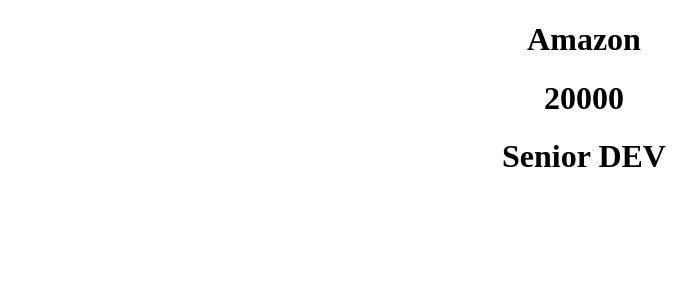
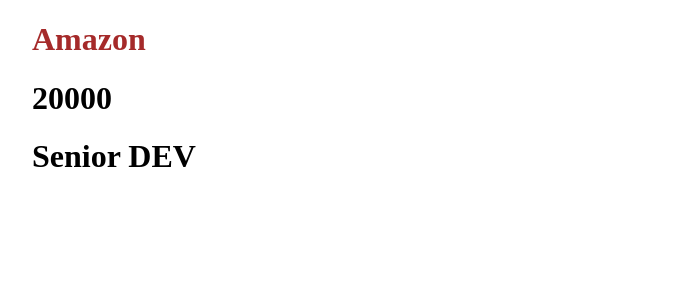
Before and after one commit to AmosDesigns01/ReactTutorial, a React (Create React App) app: page / in a window 1280 px wide. Shown: the top 300 px of the page, without its empty margins (56-753 px from the left). Built offline with nearby package versions, Linux system fonts and the light colour scheme.

Commit message:
learnt about style module and also the configuration with type script

```diff
--- a/src/App.css
+++ /dev/null
@@ -1,38 +0,0 @@
-.App {
-  text-align: center;
-}
-
-.App-logo {
-  height: 40vmin;
-  pointer-events: none;
-}
-
-@media (prefers-reduced-motion: no-preference) {
-  .App-logo {
-    animation: App-logo-spin infinite 20s linear;
-  }
-}
-
-.App-header {
-  background-color: #282c34;
-  min-height: 100vh;
-  display: flex;
-  flex-direction: column;
-  align-items: center;
-  justify-content: center;
-  font-size: calc(10px + 2vmin);
-  color: white;
-}
-
-.App-link {
-  color: #61dafb;
-}
-
-@keyframes App-logo-spin {
-  from {
-    transform: rotate(0deg);
-  }
-  to {
-    transform: rotate(360deg);
-  }
-}
--- /dev/null
+++ b/src/App.module.css
@@ -0,0 +1,4 @@
+.App {
+  text-align: start;
+  margin-left: 5rem;
+}
--- a/src/App.tsx
+++ b/src/App.tsx
@@ -1,11 +1,12 @@
 import React from 'react';
-import './App.css';
+import styles from './App.module.css';
 import { Route, Routes } from 'react-router-dom';
 import Page1 from "./component/user/User"
 
+
 function App() {
   return (
-    <div className="App">
+    <div className={styles.App}>
       <Routes>
         <Route path='/' element={<Page1/>}/>
       </Routes>
--- a/src/component/user/User.tsx
+++ b/src/component/user/User.tsx
@@ -1,5 +1,6 @@
-import React from "react"
-import "./User.css"
+import React from "react";
+import styles from "./style.module.css";
+
 
 const User = () => {
     return(
@@ -20,7 +21,7 @@
 const Job: React.FC<Props> = ({company, salary, position}) => {
     return(
         <div>
-            <h1>{company}</h1>
+            <h1 className={styles.company}>{company}</h1>
             <h1>{salary}</h1>
             <h1>{position}</h1>
         </div>
--- /dev/null
+++ b/src/component/user/style.module.css
@@ -0,0 +1,3 @@
+.company{
+    color: brown;
+}
--- /dev/null
+++ b/src/style.module.d.ts
@@ -0,0 +1,4 @@
+declare module '*.module.css' {
+    const classes: { [key: string]: string };
+    export default classes;
+}
```
Also changed, not shown: src/component/user/User.css (deleted).
